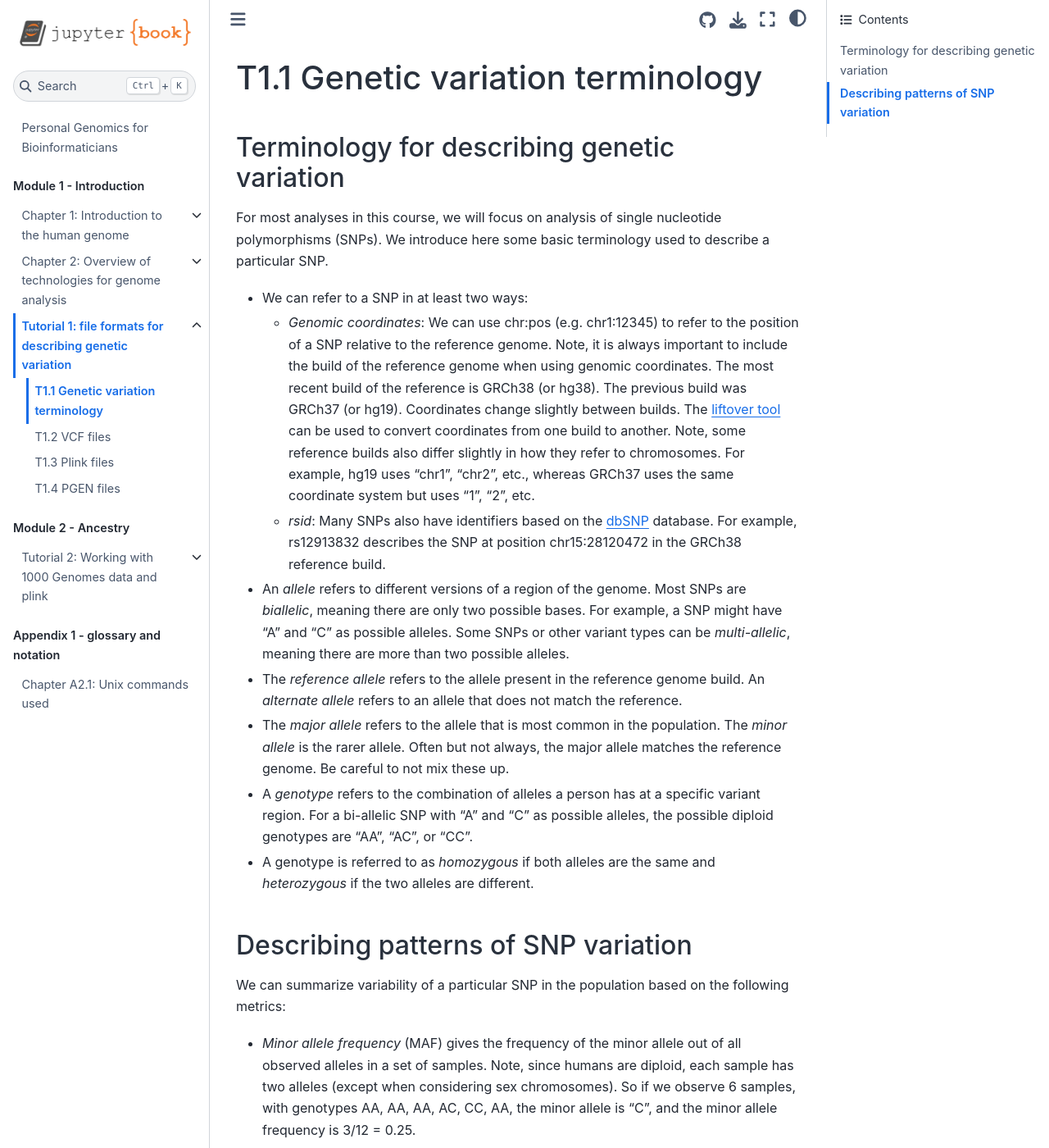
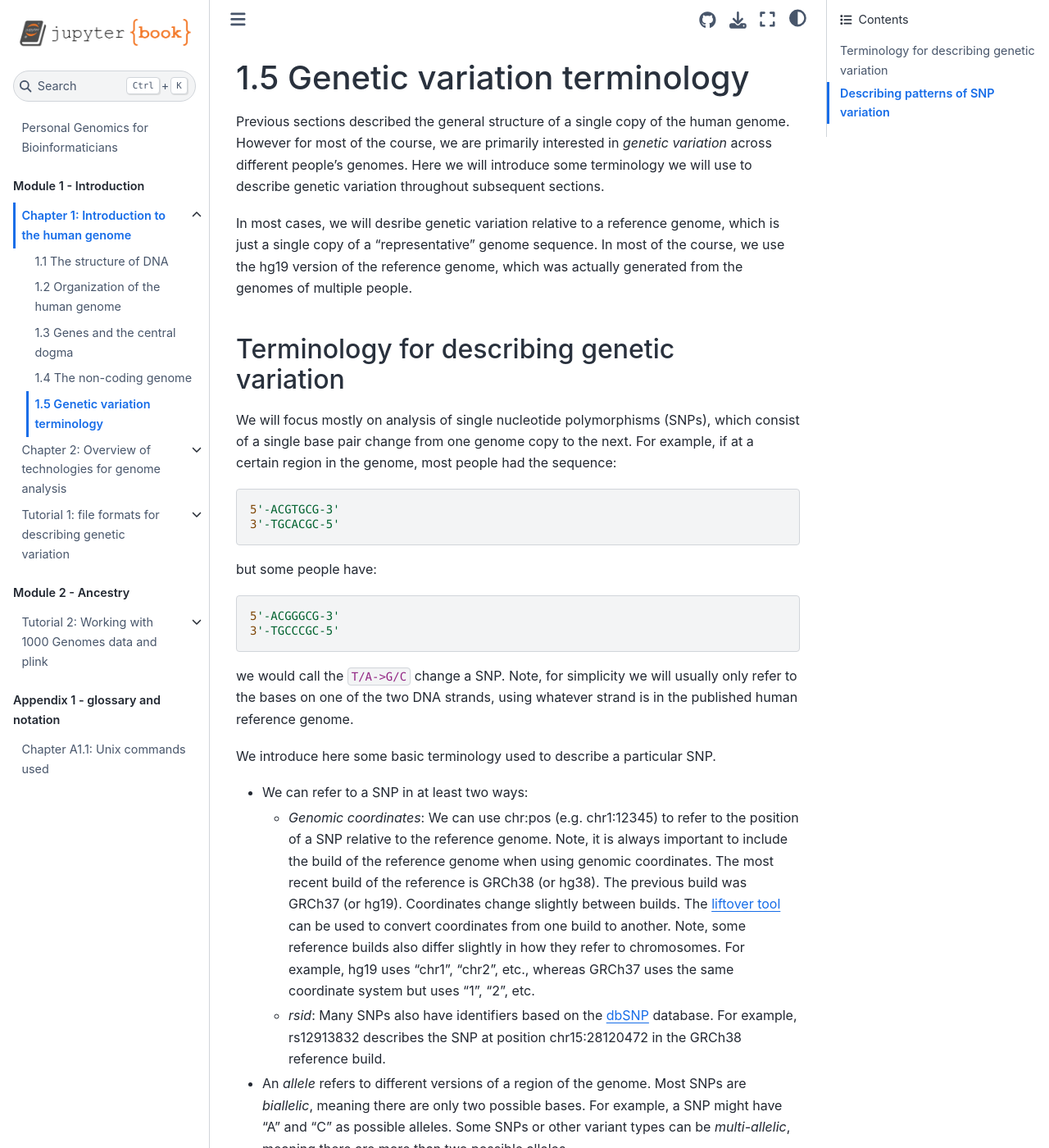
Before and after one commit to gymrek-lab/personal-genomics-textbook, a Jupyter Book: the page built from intro/genome/genetic_variation_terminology.md, in a window 1280 px wide and 1400 px high. Shown: the whole window at 82% size. Built offline with Jupyter Book 1.0.4 settings and Sphinx 7.4.7 and the Sphinx Book theme 1.1.4, drawn with Linux system fonts in a browser that asks for light colours; some of the changed text lies outside the part shown.

Commit message:
updating chapter 2

````diff
--- a/_toc.yml
+++ b/_toc.yml
@@ -12,16 +12,16 @@ parts:
         - file: intro/genome/genome_organization
         - file: intro/genome/central_dogma
         - file: intro/genome/noncoding
+        - file: intro/genome/genetic_variation_terminology
+        # To add: info on *reference genomes*
       - file: intro/intro_genome_tech
         sections:
         - file: intro/tech/genotype_arrays
         - file: intro/tech/ngs
         - file: intro/tech/long_reads
         - file: intro/tech/tech_summary
-#        - file: intro/tech/review_questions
       - file: intro/genome_file_formats
         sections:
-        - file: intro/formats/genetic_variation_terminology
         - file: intro/formats/vcf
         - file: intro/formats/plink
         - file: intro/formats/pgen
--- a/appendix/unix.md
+++ b/appendix/unix.md
@@ -1,4 +1,4 @@
-# Chapter A2.1: Unix commands used
+# Chapter A1.1: Unix commands used
 
 * `cd`
 * `ls -ltrh`
--- a/intro/formats/genetic_variation_terminology.md
+++ b/intro/genome/genetic_variation_terminology.md
@@ -1,8 +1,29 @@
-# T1.1 Genetic variation terminology
+# 1.5 Genetic variation terminology
+
+Previous sections described the general structure of a single copy of the human genome.
+However for most of the course, we are primarily interested in *genetic variation* across different people's genomes. Here we will introduce some terminology we will use to describe genetic variation throughout subsequent sections.
+
+In most cases, we will desribe genetic variation relative to a reference genome, which is just a single copy of a "representative" genome sequence. In most of the course, we use the hg19 version of the reference genome, which was actually generated from the genomes of multiple people.
 
 ## Terminology for describing genetic variation
 
-For most analyses in this course, we will focus on analysis of single nucleotide polymorphisms (SNPs). We introduce here some basic terminology used to describe a particular SNP.
+We will focus mostly on analysis of single nucleotide polymorphisms (SNPs), which consist of a single base pair change from one genome copy to the next. For example, if at a certain region in the genome, most people had the sequence:
+
+```
+5'-ACGTGCG-3'
+3'-TGCACGC-5'
+```
+
+but some people have:
+
+```
+5'-ACGGGCG-3'
+3'-TGCCCGC-5'
+```
+
+we would call the `T/A->G/C` change a SNP. Note, for simplicity we will usually only refer to the bases on one of the two DNA strands, using whatever strand is in the published human reference genome.
+
+We introduce here some basic terminology used to describe a particular SNP.
 
 * We can refer to a SNP in at least two ways:
   - *Genomic coordinates*: We can use chr:pos (e.g. chr1:12345) to refer to the position of a SNP relative to the reference genome. Note, it is always important to include the build of the reference genome when using genomic coordinates. The most recent build of the reference is GRCh38 (or hg38). The previous build was GRCh37 (or hg19). Coordinates change slightly between builds. The [liftover tool](https://genome.ucsc.edu/cgi-bin/hgLiftOver) can be used to convert coordinates from one build to another. Note, some reference builds also differ slightly in how they refer to chromosomes. For example, hg19 uses "chr1", "chr2", etc., whereas GRCh37 uses the same coordinate system but uses "1", "2", etc.
@@ -12,7 +33,7 @@ For most analyses in this course, we will focus on analysis of single nucleotide
 
 * The *reference allele* refers to the allele present in the reference genome build. An *alternate allele* refers to an allele that does not match the reference.
 
-* The *major allele* refers to the allele that is most common in the population. The *minor allele* is the rarer allele. Often but not always, the major allele matches the reference genome. Be careful to not mix these up.
+* The *major allele* refers to the allele that is most common in the population. The *minor allele* is the rarer allele. Often but not always, the major allele matches the reference genome. Be careful to not mix these up!
 
 * A *genotype* refers to the combination of alleles a person has at a specific variant region. For a bi-allelic SNP with "A" and "C" as possible alleles, the possible diploid genotypes are "AA", "AC", or "CC".
 
@@ -30,6 +51,6 @@ We can summarize variability of a particular SNP in the population based on the
 
 SNPs are often categorized based on their MAF/MAC. For example:
 
-* A SNP is typically referred to *common* if it has MAF >= 1%. (Note: you might see different thresholds for, but this is most widely used)
-* SNPs with MAF < 1% are often referred to as *rare*. (Note: you might see different thresholds for, but this is most widely used)
+* A SNP is typically referred to as *common* if it has MAF >= 1%. (Note: you might see different thresholds for, but this is most widely used)
+* SNPs with MAF < 1% are often referred to as *rare*.
 * A *singleton* is a SNP with MAC of 1. That is, if we are analyzing $N$ individuals, a singleton would have MAF of $1/(2N)$. Singletons are the rarest possible SNP one can observe in a dataset of a particular size.
````
Also changed, not shown: appendix/glossary.md (added, +32 -0 lines), intro/intro_genome_tech.md (+1 -1 lines), intro/tech/genotype_arrays.md (+1 -1 lines), intro/tech/review_questions.md (deleted, +0 -3 lines), references.md (added, +5 -0 lines), intro/genome/images/genetic_code.gif (added).
